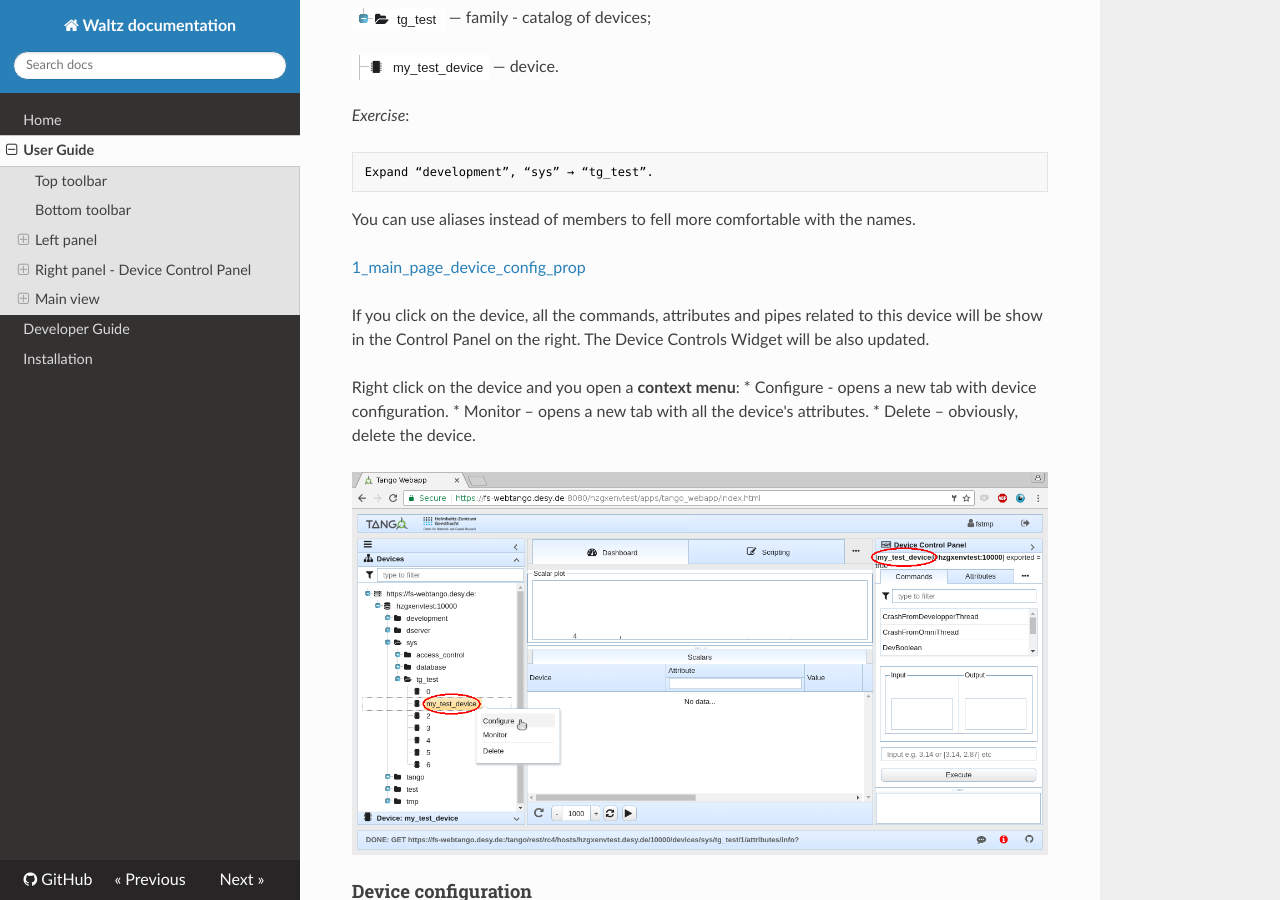
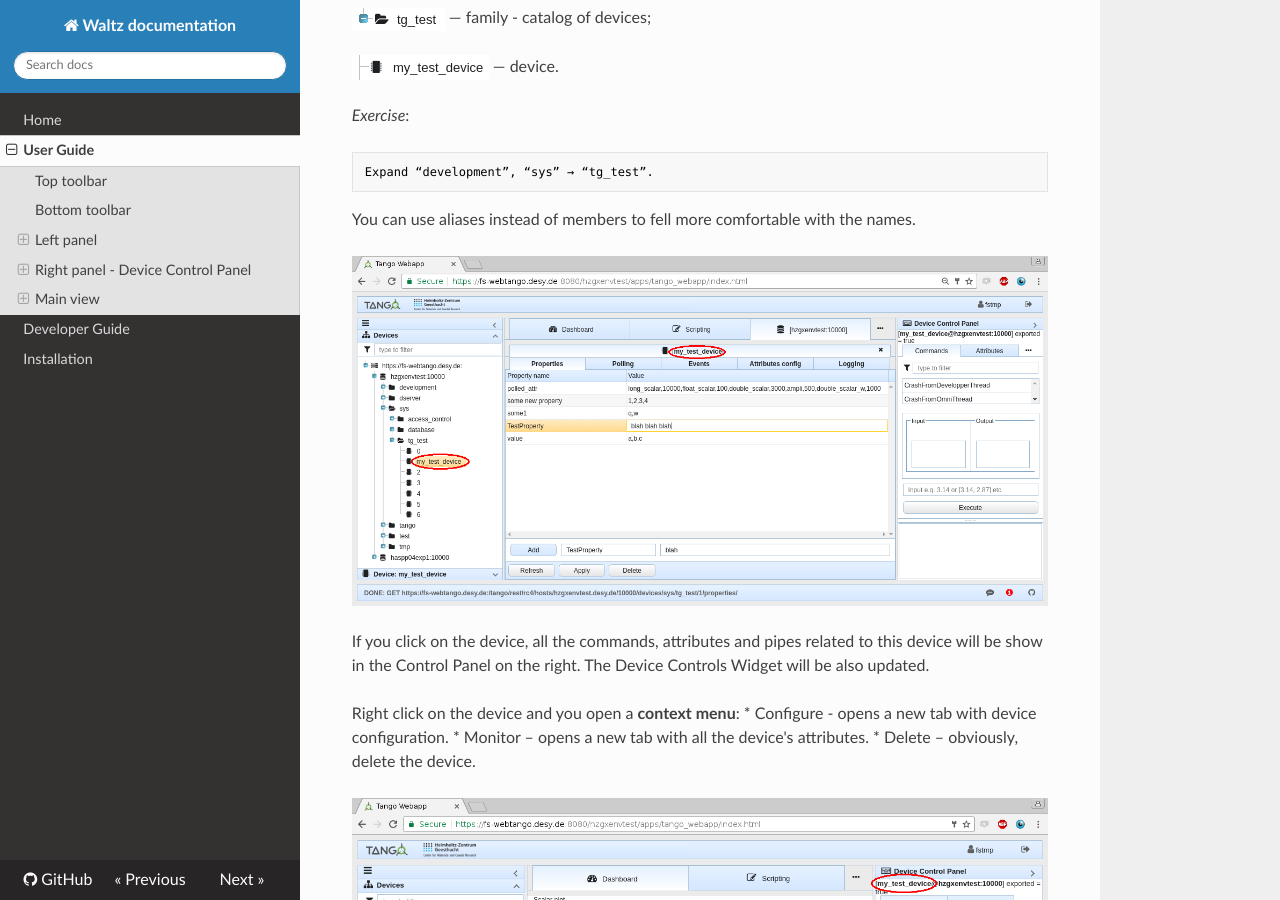
Before and after one commit to PhilLAL/waltz-docs, an MkDocs documentation site: the page built from docs/user_guide.md, in a window 1280 px wide and 900 px high, scrolled down 3017 px. Built offline with MkDocs 1.6.1, drawn with Linux system fonts in a browser that asks for light colours; nearby versions of some CDN libraries; old or Windows-style settings are respelled for this version of MkDocs.

Commit message:
Update user_guide.md

```diff
--- a/docs/user_guide.md
+++ b/docs/user_guide.md
@@ -80,7 +80,7 @@ Expand “development”, “sys” → “tg_test”.
 
 You can use aliases instead of members to fell more comfortable with the names.
 
-[1_main_page_device_config_prop](images/1_main_page_device_config_prop.png)
+![1_main_page_device_config_prop](images/1_main_page_device_config_prop.png)
 
 If you click on the device, all the commands, attributes and pipes related to this device will be show in the Control Panel on the right. The Device Controls Widget will be also updated.
 
```
